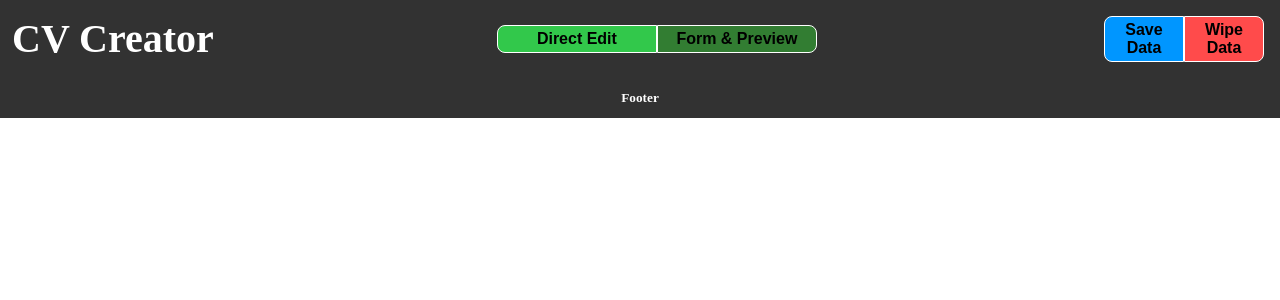
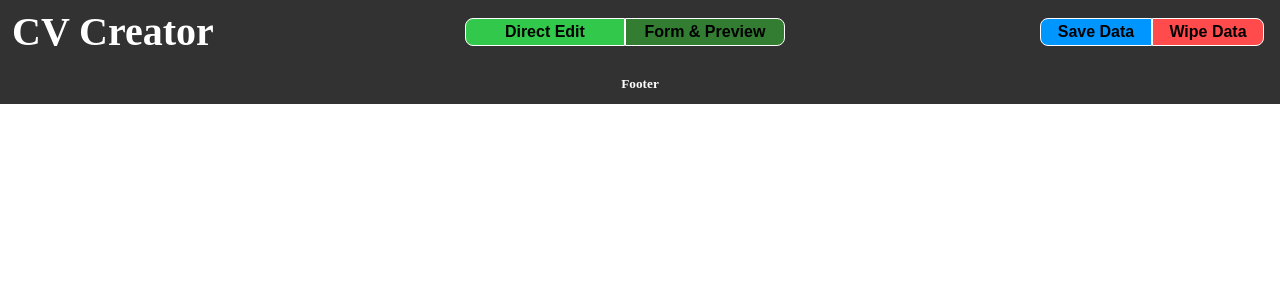
Before and after one commit to gizinski-jacek/cv-project-react, a React (Create React App) app: page / in a window 1280 px wide. Shown: the top 300 px of the page. Built offline with nearby package versions, Linux system fonts and the light colour scheme.

Commit message:
Fixing buttons height

```diff
--- a/src/App.css
+++ b/src/App.css
@@ -70,7 +70,7 @@ body {
 
 .dataControls button {
 	border: 1px solid rgb(255, 255, 255);
-	width: 5rem;
+	width: 7rem;
 	padding: 0.25rem 0.5rem;
 	font-size: 1rem;
 	font-weight: 600;
```
